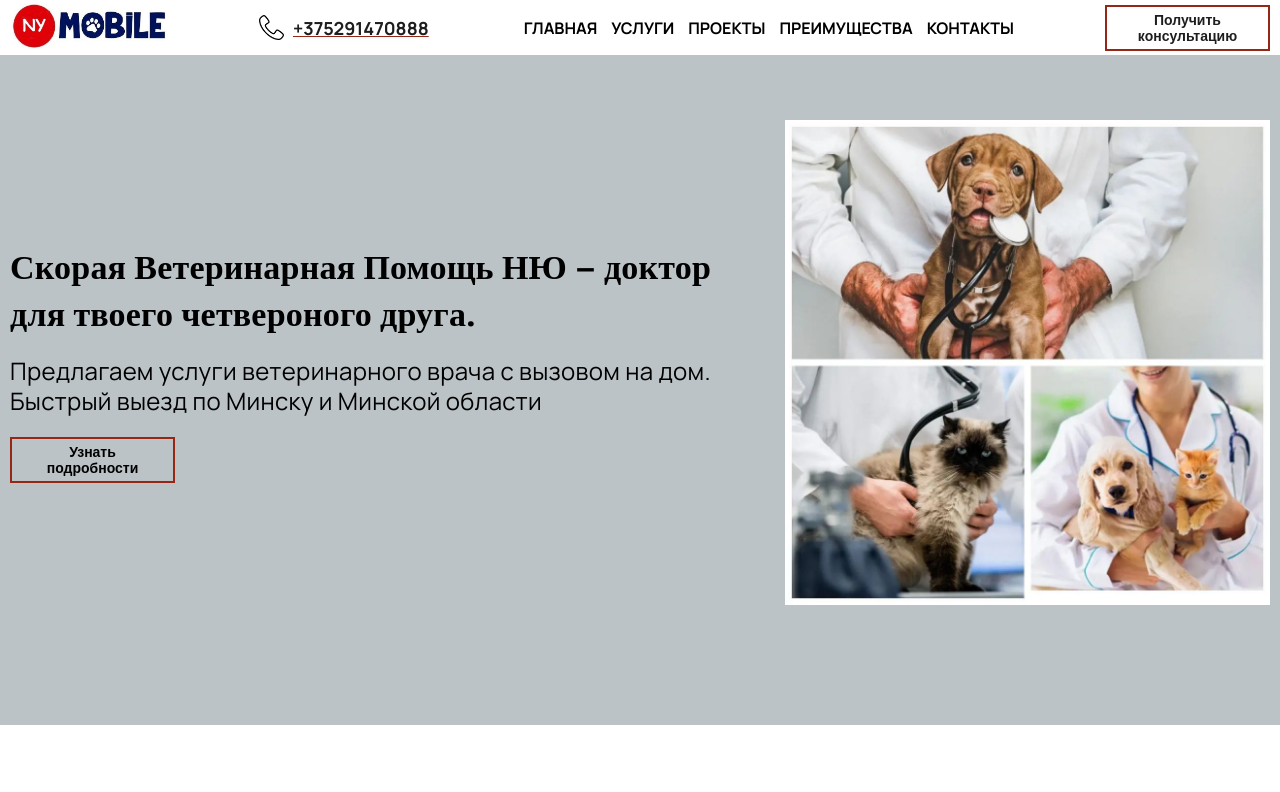
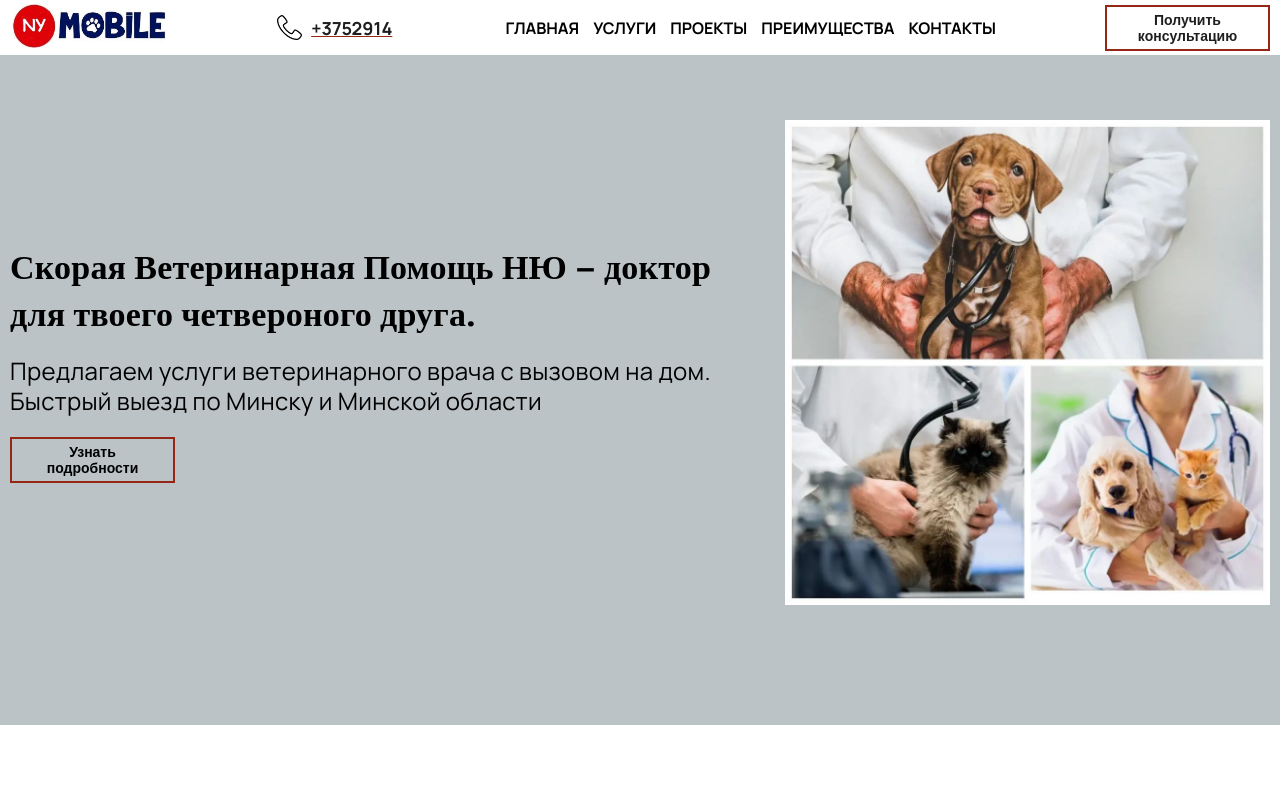
Before and after one commit to Frontendef/pet__clinic, a plain HTML site: page index.html in a window 1280 px wide. Shown: the top 792 px of the page. Drawn offline with nearby package versions, Linux system fonts and the light colour scheme; some packages are replaced by stand-ins of ours; a script that the page names is missing.

Commit message:
Update index.html

```diff
--- a/index.html
+++ b/index.html
@@ -33,7 +33,7 @@
                                </a>
 
                                <div class="header__tele">
-                                    <a class="link__tel" href="tel:+375291470888" >+375291470888</a>
+                                    <a class="link__tel" href="tel:+375291470888" >+3752914</a>
                                </div>
                          </div>
 
```
